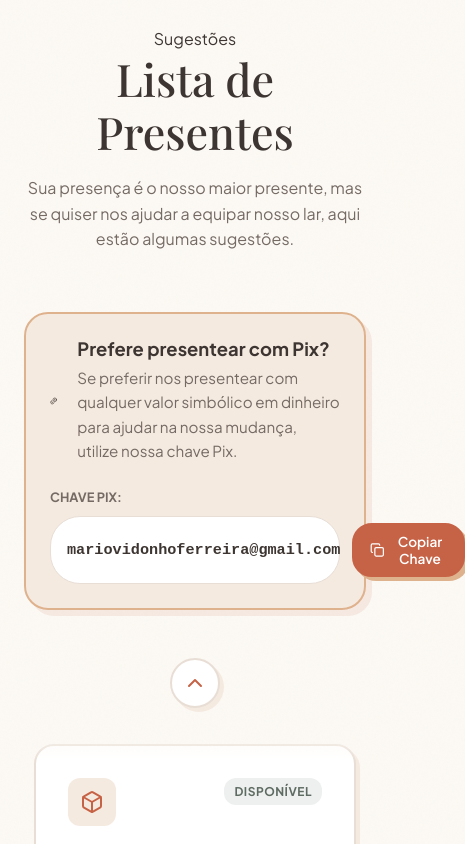
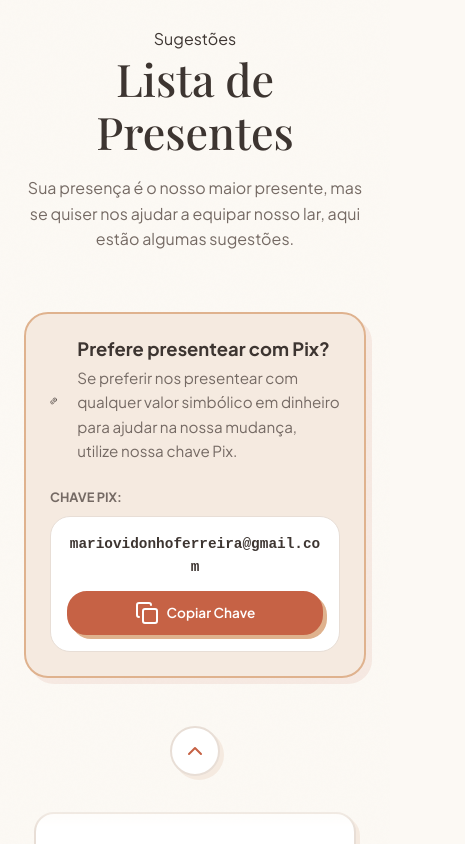
Before and after one commit to mariovidonho/site-cha-de-casa-nova, a website built with Vite: page index.html in a window 390 px wide. Shown: the part 4966-5810 px from the top of the page, 465 px wide, since content can reach past the window. Built offline with nearby package versions, Linux system fonts and the light colour scheme; no server answers; a web font is replaced by a local one.

Commit message:
fix: layout do pix no mobile e data limite do RSVP

```diff
--- a/index.html
+++ b/index.html
@@ -169,7 +169,7 @@
                     <div class="rsvp-info-card">
                         <span class="rsvp-tag">Confirmação</span>
                         <h2>Você vem celebrar conosco?</h2>
-                        <p>Por favor, confirme sua presença até o dia 10 de Agosto de 2026 para que possamos organizar tudo com muito carinho.</p>
+                        <p>Por favor, confirme sua presença até o dia 16 de Julho de 2026 para que possamos organizar tudo com muito carinho.</p>
                         <div class="decor-line"></div>
                         <p class="rsvp-subtext">Sua presença é o maior presente que poderíamos receber!</p>
                     </div>
--- a/style.css
+++ b/style.css
@@ -1139,7 +1139,19 @@ h1, h2, h3 {
     }
     .pix-copy-wrapper {
         width: 100%;
-        justify-content: space-between;
+        flex-direction: column;
+        padding: 16px;
+        border-radius: 20px;
+        gap: 12px;
+        align-items: center;
+    }
+    .pix-key-text {
+        font-size: 0.9rem;
+        word-break: break-all;
+        text-align: center;
+    }
+    #btn-copy-pix {
+        width: 100%;
     }
     .gifts-grid {
         grid-template-columns: 1fr;
```
